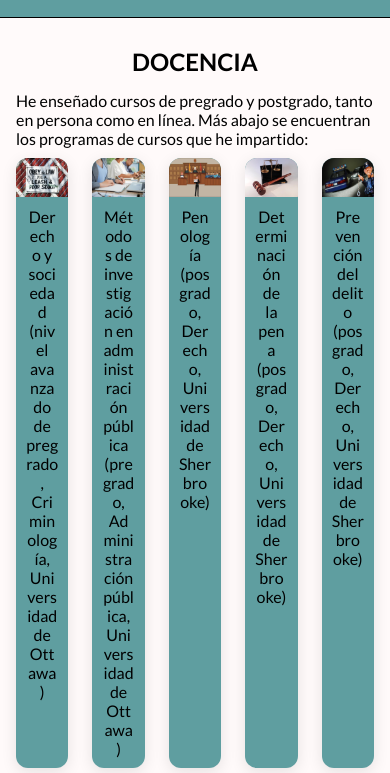
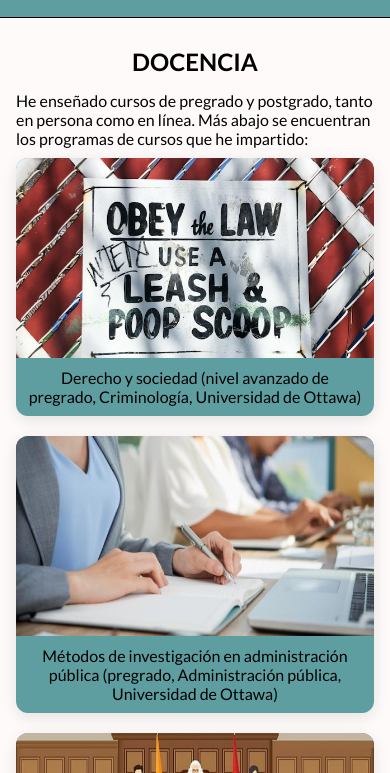
Before and after one commit to threalten1987/web_academica, a plain HTML site: page teaching.html in a window 390 px wide. Shown: the part 71-844 px from the top of the page. Drawn offline with nearby package versions, Linux system fonts and the light colour scheme; a web font is replaced by a local one.

Commit message:
feature: se corrige responsive en pagina de docencia

```diff
--- a/styles.css
+++ b/styles.css
@@ -312,6 +312,7 @@ p.teaching-paragraph {
   max-width: 1200px;
   width: 100%;
   justify-content: center;
+  flex-wrap: wrap;
 }
 
 .teaching-card {
@@ -324,9 +325,17 @@ p.teaching-paragraph {
   transition:
     transform 0.3s ease,
     box-shadow 0.3s ease;
-  flex: 1;
+  flex: 1 1 220px;
   max-width: 500px;
 }
+
+.teaching-card-image {
+  width: 100%;
+  height: 180px;
+  object-fit: cover;
+  display: block;
+}
+
 .teaching-card-text {
   margin: 10px;
   font-size: 16px;
@@ -542,6 +551,22 @@ details p {
   .research-topic {
     margin: 10px 0;
   }
+
+  .teaching-card-container {
+    flex-direction: column;
+    align-items: center;
+    gap: 20px;
+  }
+
+  .teaching-card {
+    width: 100%;
+    max-width: 100%;
+    flex: 1 1 auto;
+  }
+
+  .teaching-card-image {
+    height: 200px;
+  }
 }
 
 .publications-card-container {
```
